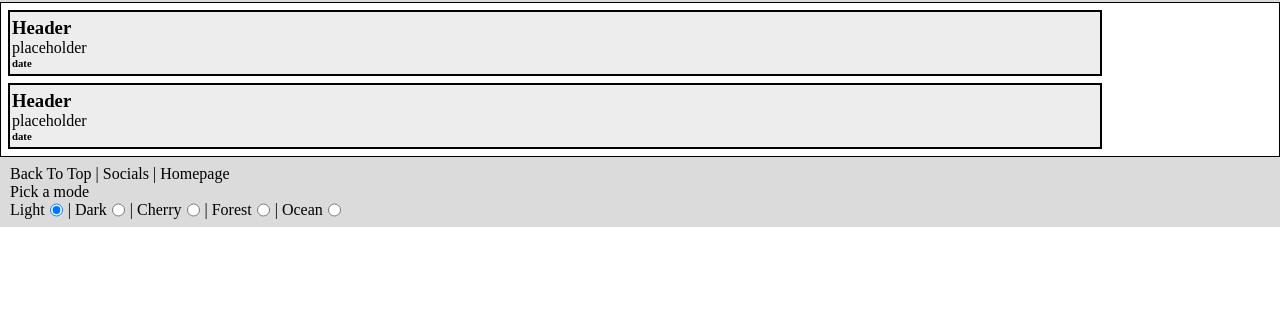
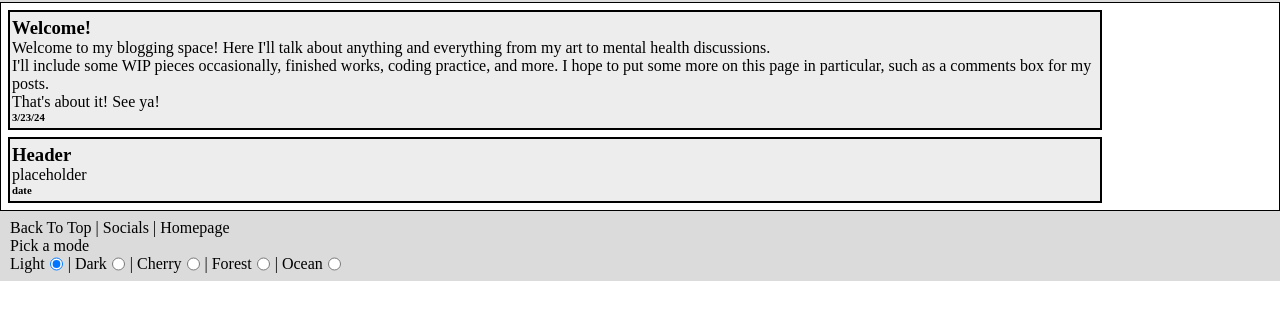
Before and after one commit to FettuccineAlfredo3139/webstie, a plain HTML site: page blog.html in a window 1280 px wide. Shown: the part 68-388 px from the top of the page. Drawn offline with Linux system fonts and the light colour scheme.

Commit message:
blog post

```diff
--- a/blog.html
+++ b/blog.html
@@ -46,9 +46,11 @@
 		<div id="home">
 			<div class="container">
 				<div id="blog" class="subcontainer">
-					<h3>Header</h3>
-					<p>placeholder</p>
-					<h6>date</h6>
+					<h3>Welcome!</h3>
+					<p>Welcome to my blogging space! Here I'll talk about anything and everything from my art to mental health discussions. <br>
+					I'll include some WIP pieces occasionally, finished works, coding practice, and more. I hope to put some more on this page in particular, such as a comments box for my posts.<br>
+					That's about it! See ya!</p>
+					<h6>3/23/24</h6>
 				</div>
 
 				<div id="blog" class="subcontainer">
```
